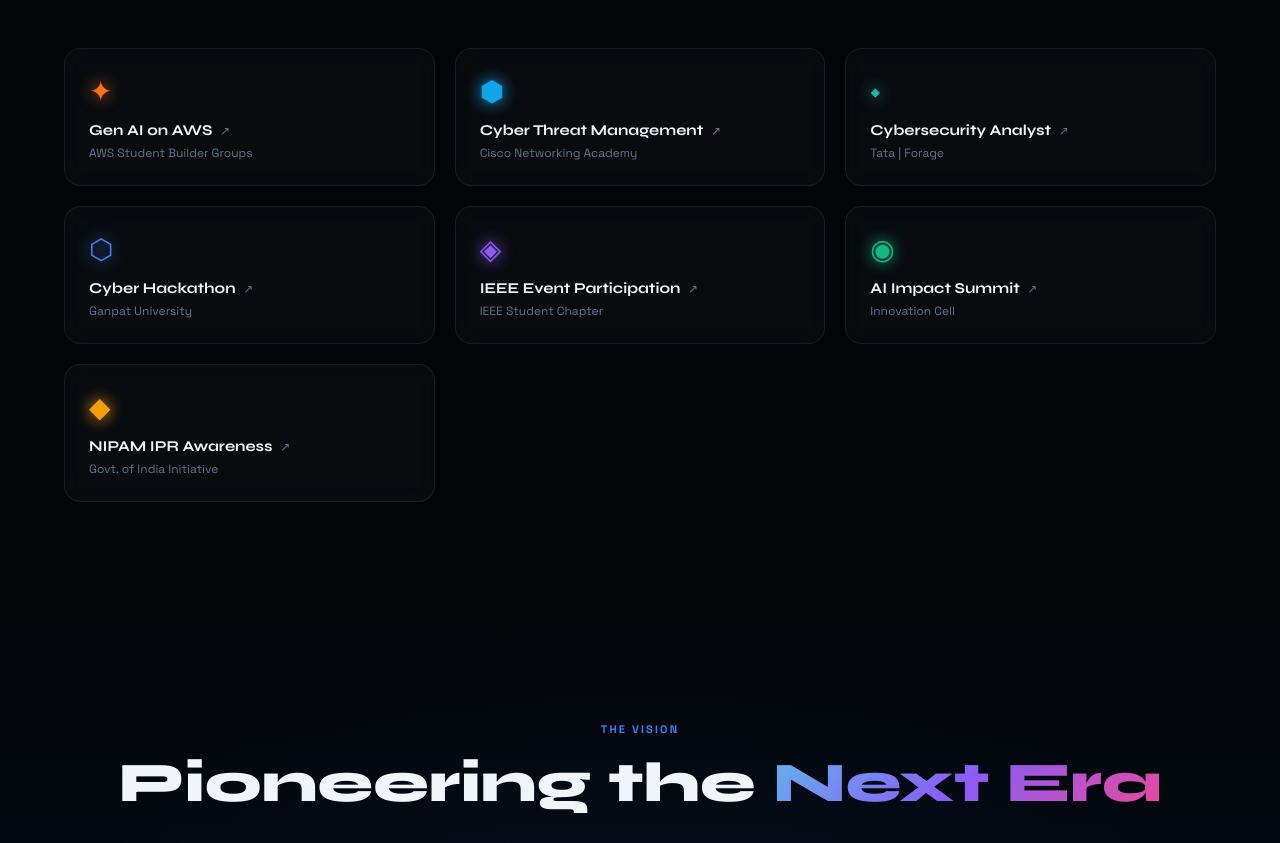
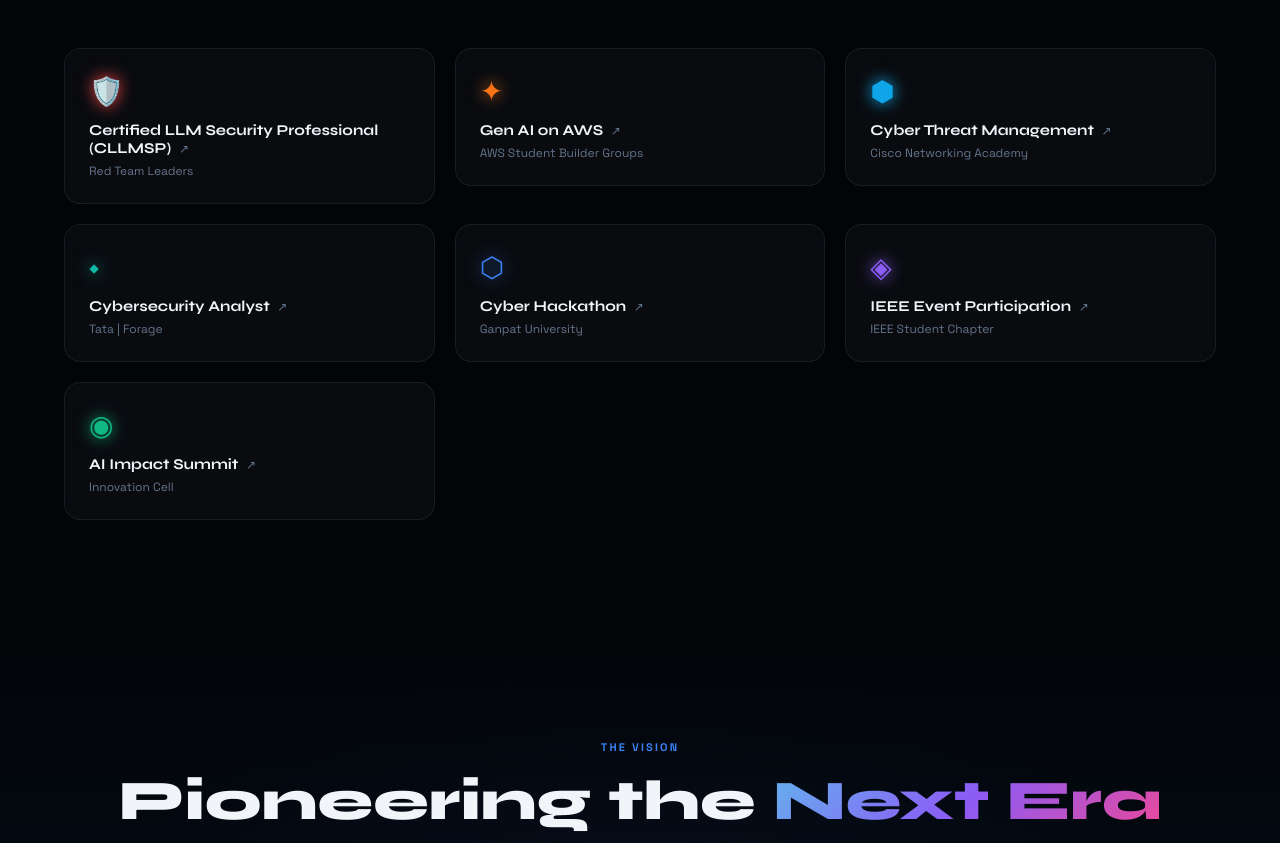
Before and after one commit to gauswamiashih/Ashish-Protfolio, a React (Vite) app: page / in a window 1280 px wide. Shown: the part 4280-5123 px from the top of the page. Built offline with nearby package versions, Linux system fonts and the light colour scheme.

Commit message:
feat: add Certified LLM Security Professional certification and remove NIPAM

```diff
--- a/src/App.jsx
+++ b/src/App.jsx
@@ -36,13 +36,13 @@
 
 
 const CERTS = [
+  { title: "Certified LLM Security Professional (CLLMSP)", org: "Red Team Leaders", icon: "🛡️", color: "#ef4444", link: "https://drive.google.com/file/d/1xlaFwDrUHWNfEhDnaNQ2lMFtffuzlwqN/view?usp=drive_link" },
   { title: "Gen AI on AWS", org: "AWS Student Builder Groups", icon: "✦", color: "#f97316", link: "https://drive.google.com/file/d/13Lih68iN1IrwwpOMOXkhl_mOPLQIyujH/view?usp=drivesdk" },
   { title: "Cyber Threat Management", org: "Cisco Networking Academy", icon: "⬢", color: "#0ea5e9", link: "https://drive.google.com/file/d/1O-2j8gC0VxrDH4RWeaiMSkJGxEdLLd0w/view?usp=drivesdk" },
   { title: "Cybersecurity Analyst", org: "Tata | Forage", icon: "⬩", color: "#14b8a6", link: "https://drive.google.com/file/d/1RxOTXxuEVH7KHcdotaxzZgpCqdm9iq8l/view?usp=drivesdk" },
   { title: "Cyber Hackathon", org: "Ganpat University", icon: "⬡", color: "#3b82f6", link: "https://drive.google.com/file/d/1sTe9kr1RO046HAJnqFF-FnhG_K97x19-/view?usp=drivesdk" },
   { title: "IEEE Event Participation", org: "IEEE Student Chapter", icon: "◈", color: "#8b5cf6", link: "https://drive.google.com/file/d/1YRJUp4aPU83S1cAIQX-DM_12HrXDndGe/view?usp=drivesdk" },
   { title: "AI Impact Summit", org: "Innovation Cell", icon: "◉", color: "#10b981", link: "https://drive.google.com/file/d/14gIowMQdKeXcMKMljfoe9sNn6f1qBaxv/view?usp=drivesdk" },
-  { title: "NIPAM IPR Awareness", org: "Govt. of India Initiative", icon: "◆", color: "#f59e0b", link: "https://drive.google.com/file/d/1Ukj5xpgimchVM9cq1UhoRrNf_VnGDylm/view?usp=drivesdk" },
 ];
 
 function useCountUp(target, duration = 2000, start = false) {
```
